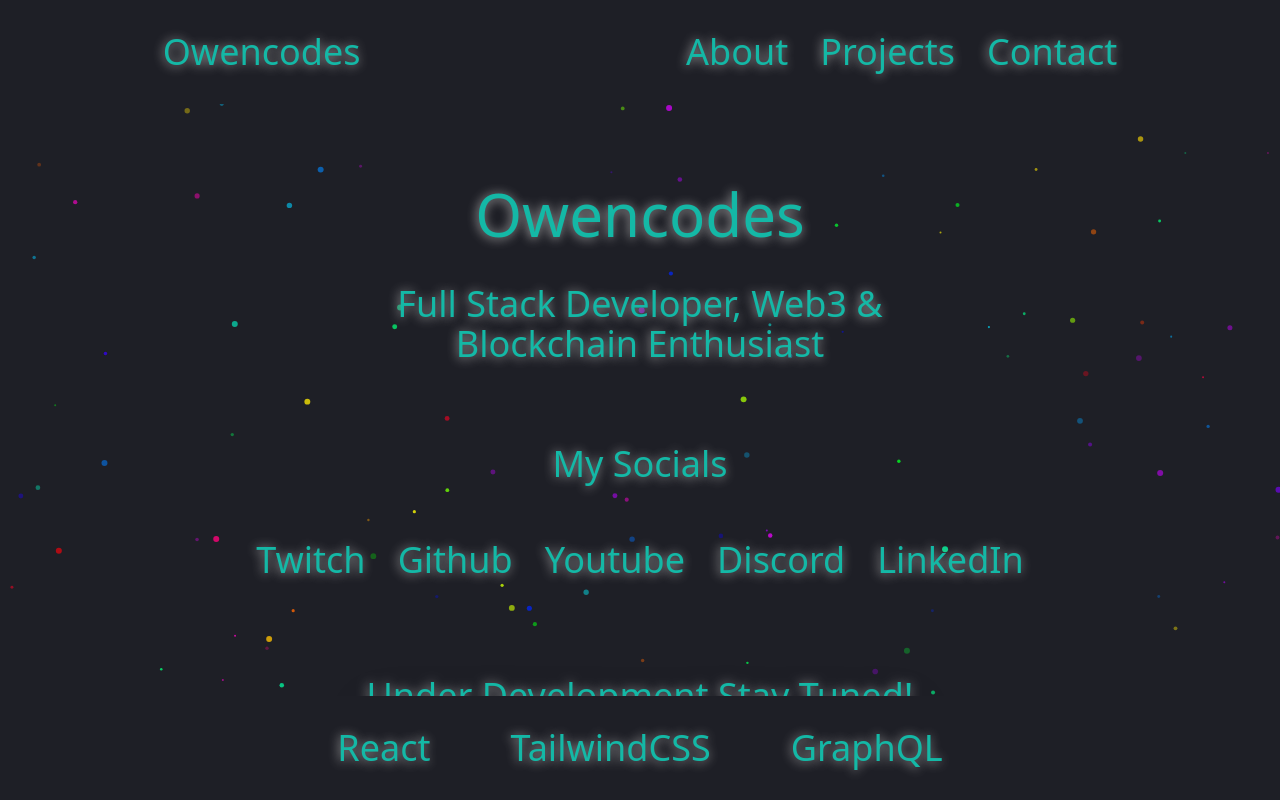
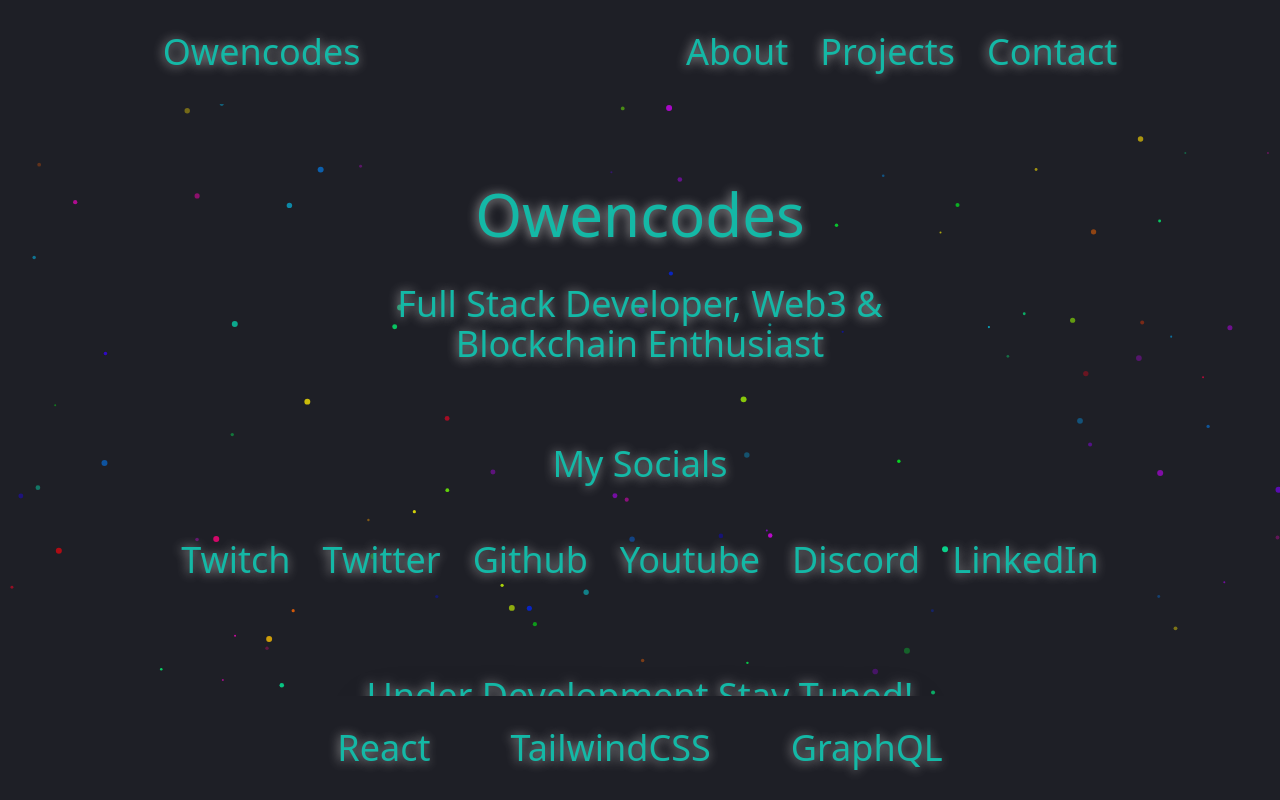
Before and after one commit to owenbcoding/owencodes-app, a React (Create React App) app: page / in a window 1280 px wide. Built offline with nearby package versions, Linux system fonts and the light colour scheme.

Commit message:
Updated Social Links

```diff
--- a/src/App.js
+++ b/src/App.js
@@ -15,10 +15,11 @@
 
   const [links, setLinks] = useState([
     { name: 'Twitch', href: 'https://www.twitch.tv/owencodes'},
+    { name: 'Twitter', href: 'https://twitter.com/eoghanb2'},
     { name: 'Github', href: 'https://github.com/owenbcoding'},
     { name: 'Youtube', href: 'https://www.youtube.com/channel/UCdSxkWueHp3D5lkm0YYomaw'},
     { name: 'Discord', href: 'https://discord.gg/XknredJKUJ'},
-    { name: 'LinkedIn', href: 'https://www.linkedin.com/in/eoghan-byrne-97221518a/'},
+    { name: 'LinkedIn', href: 'https://www.linkedin.com/in/eoghan-byrne-97221518a/'}
   ])
 
 	return (
```
Also changed, not shown: src/setupTests.js (deleted, +0 -5 lines).
